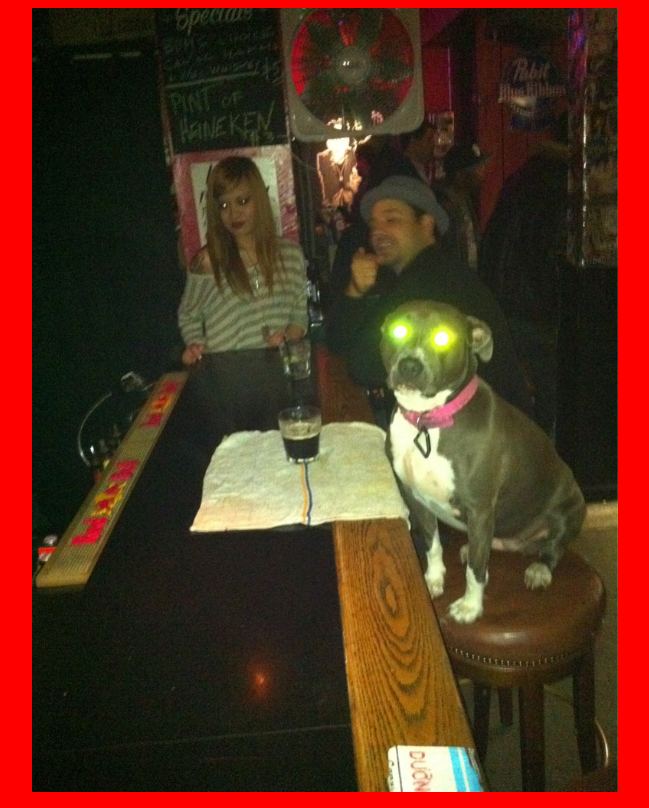
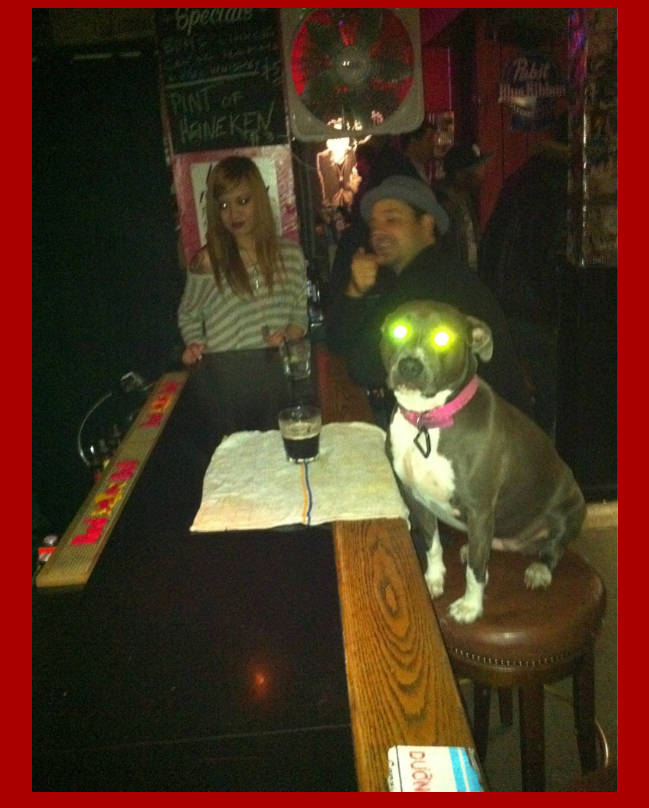
Before and after one commit to d2fn/kingsh.it, a plain HTML site: page index.html in a window 1280 px wide. Shown: the whole page, without its empty margins (315-964 px from the left). Drawn offline with Linux system fonts and the light colour scheme.

Commit message:
another tweak

```diff
--- a/index.html
+++ b/index.html
@@ -2,7 +2,7 @@
 <head>
 <title>KINGSHIT</title>
 </head>
-<body bgcolor="#ff0000">
+<body bgcolor="#aa0000">
 <p align="center">
 <img src="dog.jpg" height="100%"/>
 </p>
```
